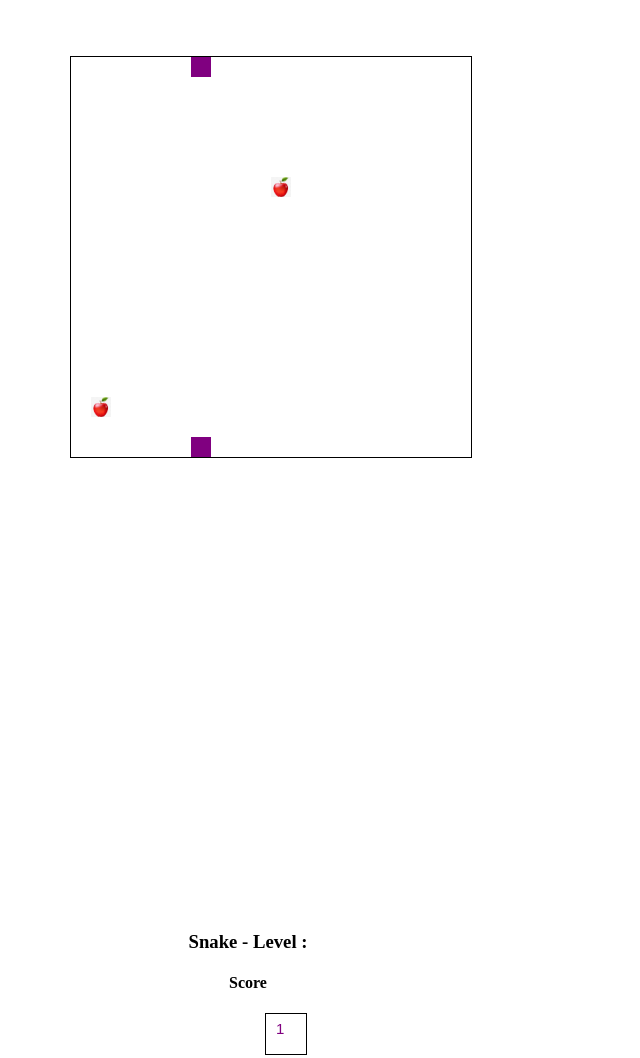
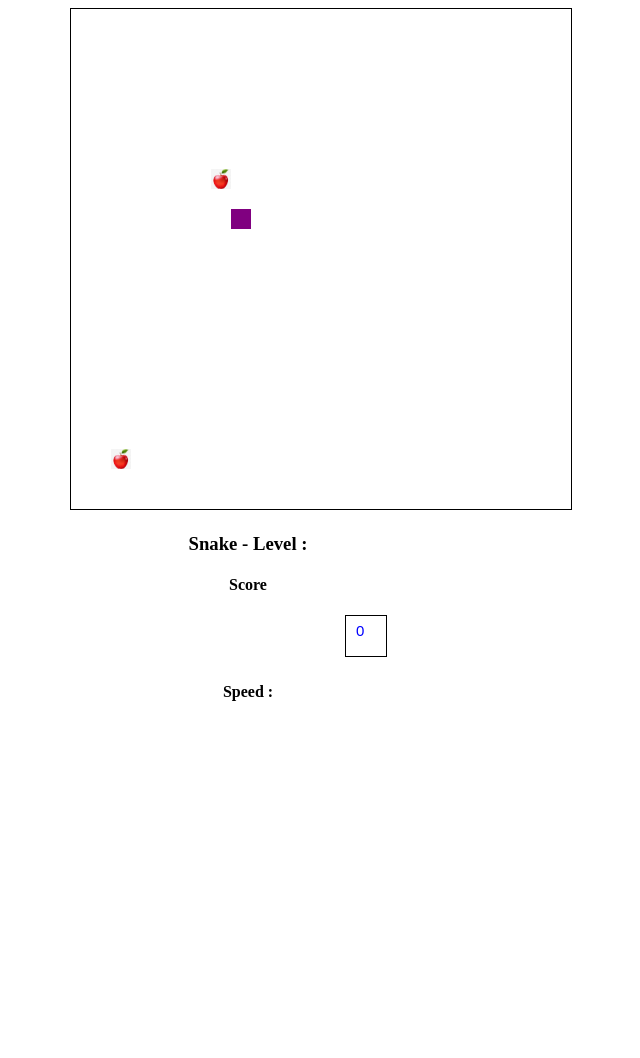
Before and after one commit to althafariq/course-project-snake-game, a plain HTML site: page index.html in a window 1280 px wide. Shown: the top 1058 px of the page, without its empty margins (392-1032 px from the left). After the commit the page ends 800 px from the top, so only its background shows below. Drawn offline with Linux system fonts and the light colour scheme.

Commit message:
docs: delete snake2 and snake3 & centered scoreboard

```diff
--- a/index.html
+++ b/index.html
@@ -7,15 +7,16 @@
             <img id="apple" style="display: none;" width="20" height="20" src="./assets/apple.png" alt="Apple">
             <!-- Soal no 1: Ubah nilai width dan height menjadi 600 pada element canvas:  -->
             <canvas id="test" width="450" height="450"></canvas>
-            <canvas id="snakeBoard" width="400" height="400" style="border:1px solid #000000;"></canvas>
-            <canvas id="test" width="450" height="450"></canvas>
+            <canvas id="snakeBoard" width="500" height="500" style="border:1px solid #000000;"></canvas>
             <div>
                 <h3 style="text-align: center;">Snake - Level :</h3>
             </div>
+            <div style="margin-left: auto; margin-right: auto; display: block;">
+                <h4 style="text-align: center;">Score</h4>
+                <canvas id="test" width="725" height="0"></canvas>
+                <canvas id="score1Board" width="40" height="40" style="border:1px solid #000000;"></canvas>
+            </div>
 
-            <h4 style="text-align: center;">Score</h4>
-            <canvas id="test" width="645" height="0"></canvas>
-            <canvas id="score1Board" width="40" height="40" style="border:1px solid #000000;"></canvas>
             <div>
                 <h4 id="speed" style="text-align: center;">Speed :</h4>
             </div>
--- a/script.js
+++ b/script.js
@@ -1,6 +1,5 @@
 const CELL_SIZE = 20;
-// Soal no 1: Set canvas size menjadi 600
-const CANVAS_SIZE = 400;
+const CANVAS_SIZE = 500;
 const REDRAW_INTERVAL = 50;
 const WIDTH = CANVAS_SIZE / CELL_SIZE;
 const HEIGHT = CANVAS_SIZE / CELL_SIZE;
@@ -41,7 +40,7 @@ function initSnake(color) {
         score: 0,
     }
 }
-let snake1 = initSnake("purple");
+let snake = initSnake("purple");
 
 // Soal no 4: make apples array
 let apples = [{
@@ -61,14 +60,14 @@ function drawCell(ctx, x, y, color) {
 // Soal no 6: Pada fungsi drawScore, tambahkan score3Board:
 function drawScore(snake) {
     let scoreCanvas;
-    if (snake.color == snake1.color) {
+    if (snake.color == snake.color) {
         scoreCanvas = document.getElementById("score1Board");
     }
     let scoreCtx = scoreCanvas.getContext("2d");
 
     scoreCtx.clearRect(0, 0, CANVAS_SIZE, CANVAS_SIZE);
     scoreCtx.font = "15px Arial";
-    scoreCtx.fillStyle = snake.color
+    scoreCtx.fillStyle = "Blue";
     scoreCtx.fillText(snake.score, 10, scoreCanvas.scrollHeight / 2);
 }
 
@@ -79,9 +78,9 @@ function draw() {
 
         ctx.clearRect(0, 0, CANVAS_SIZE, CANVAS_SIZE);
 
-        drawCell(ctx, snake1.head.x, snake1.head.y, snake1.color);
-        for (let i = 1; i < snake1.body.length; i++) {
-            drawCell(ctx, snake1.body[i].x, snake1.body[i].y, snake1.color);
+        drawCell(ctx, snake.head.x, snake.head.y, snake.color);
+        for (let i = 1; i < snake.body.length; i++) {
+            drawCell(ctx, snake.body[i].x, snake.body[i].y, snake.color);
         }
 
         for (let i = 0; i < apples.length; i++) {
@@ -92,10 +91,8 @@ function draw() {
             ctx.drawImage(img, apple.position.x * CELL_SIZE, apple.position.y * CELL_SIZE, CELL_SIZE, CELL_SIZE);
         }
 
-        drawScore(snake1);
-        drawScore(snake2);
-        // Soal no 6: Draw Player 3 Score:
-        drawScore(snake3);
+        drawScore(snake);
+
     }, REDRAW_INTERVAL);
 }
 
@@ -168,8 +165,7 @@ function checkCollision(snakes) {
         audio.play();
 
         alert("Game over");
-        snake1 = initSnake("purple");
-        snake2 = initSnake("blue");
+        snake = initSnake("purple");
     }
     return isCollide;
 }
@@ -190,8 +186,8 @@ function move(snake) {
             break;
     }
     moveBody(snake);
-    // Soal no 6: Check collision dengan snake3
-    if (!checkCollision([snake1])) {
+
+    if (!checkCollision([snake])) {
         setTimeout(function() {
             move(snake);
         }, MOVE_INTERVAL);
@@ -220,18 +216,18 @@ function turn(snake, direction) {
 
 document.addEventListener("keydown", function (event) {
     if (event.key === "ArrowLeft") {
-        turn(snake1, DIRECTION.LEFT);
+        turn(snake, DIRECTION.LEFT);
     } else if (event.key === "ArrowRight") {
-        turn(snake1, DIRECTION.RIGHT);
+        turn(snake, DIRECTION.RIGHT);
     } else if (event.key === "ArrowUp") {
-        turn(snake1, DIRECTION.UP);
+        turn(snake, DIRECTION.UP);
     } else if (event.key === "ArrowDown") {
-        turn(snake1, DIRECTION.DOWN);
+        turn(snake, DIRECTION.DOWN);
     }
 })
 
 function initGame() {
-    move(snake1);
+    move(snake);
 }
 
 initGame();
```
